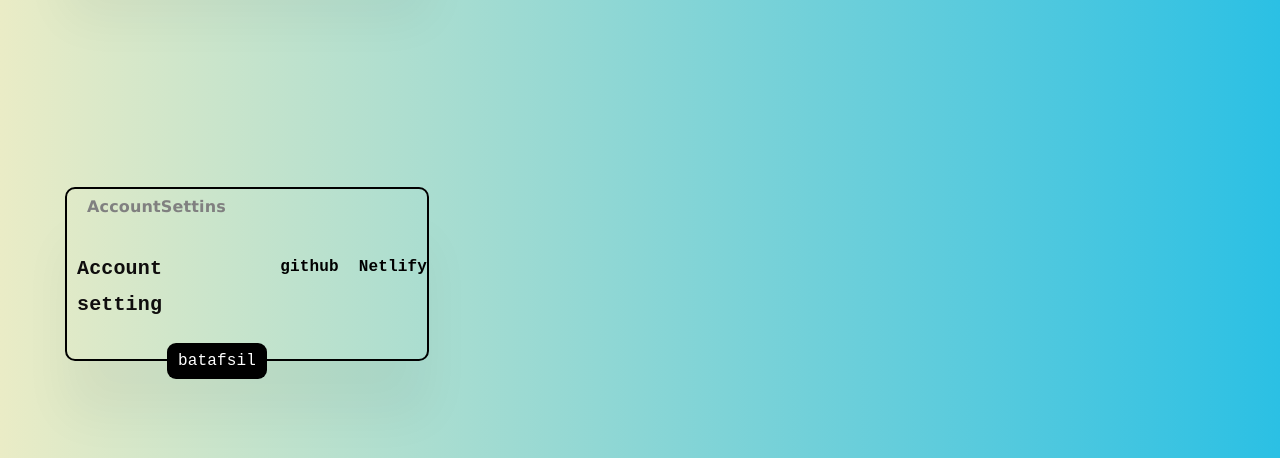
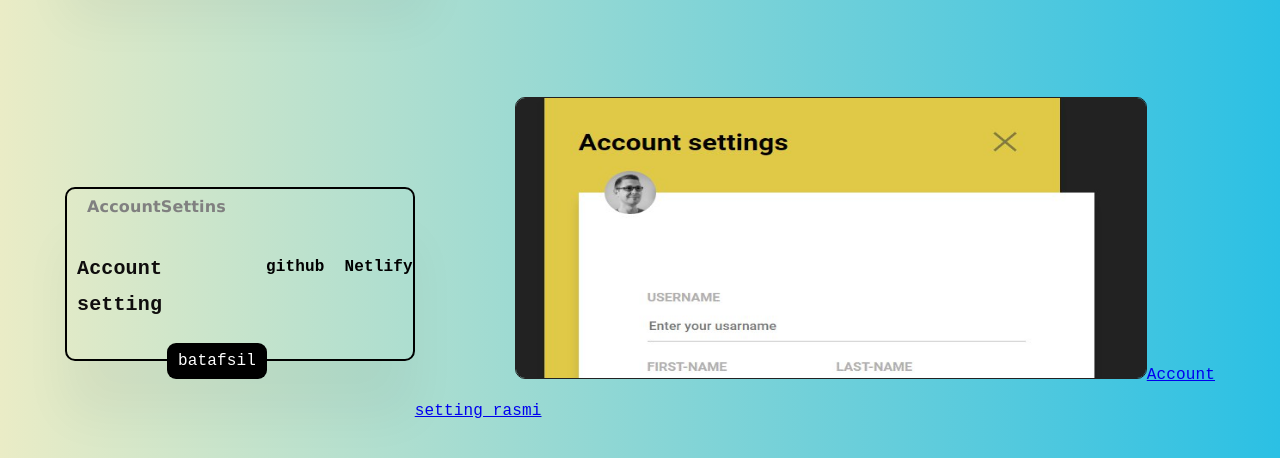
Before and after one commit to webdev20071995/portfolio, a plain HTML site: page index.html in a window 1280 px wide. Shown: the part 3299-3757 px from the top of the page. Drawn offline with Linux system fonts and the light colour scheme.

Commit message:
add ccount setting left img

```diff
--- a/index.html
+++ b/index.html
@@ -207,7 +207,7 @@
                 </div>
                 <div class="hero__button"><a class="hero__link-color" href="">batafsil</a></div>
             </div>
-            <!-- <a href="netlif"><img  class="header__left-img" src="/img/blank.png" alt="">Account setting rasmi</a> -->
+            <a href="netlif"><img  class="header__left-img" src="/img/account-setting.jpg" alt="">Account setting rasmi</a>
         </div>
 
         <!-- bu loyiha tugatilmagan shuning uchun commit qilingan -->
```
Also changed, not shown: img/account-setting.jpg (added).
